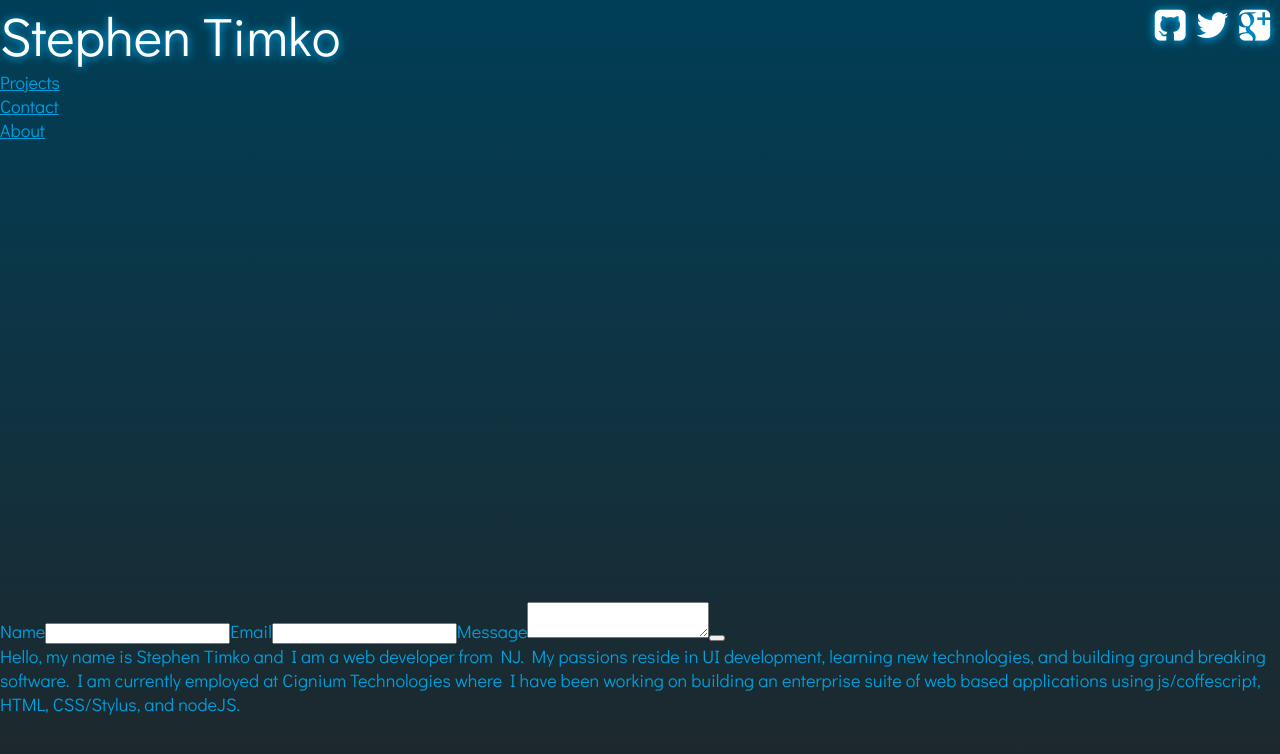
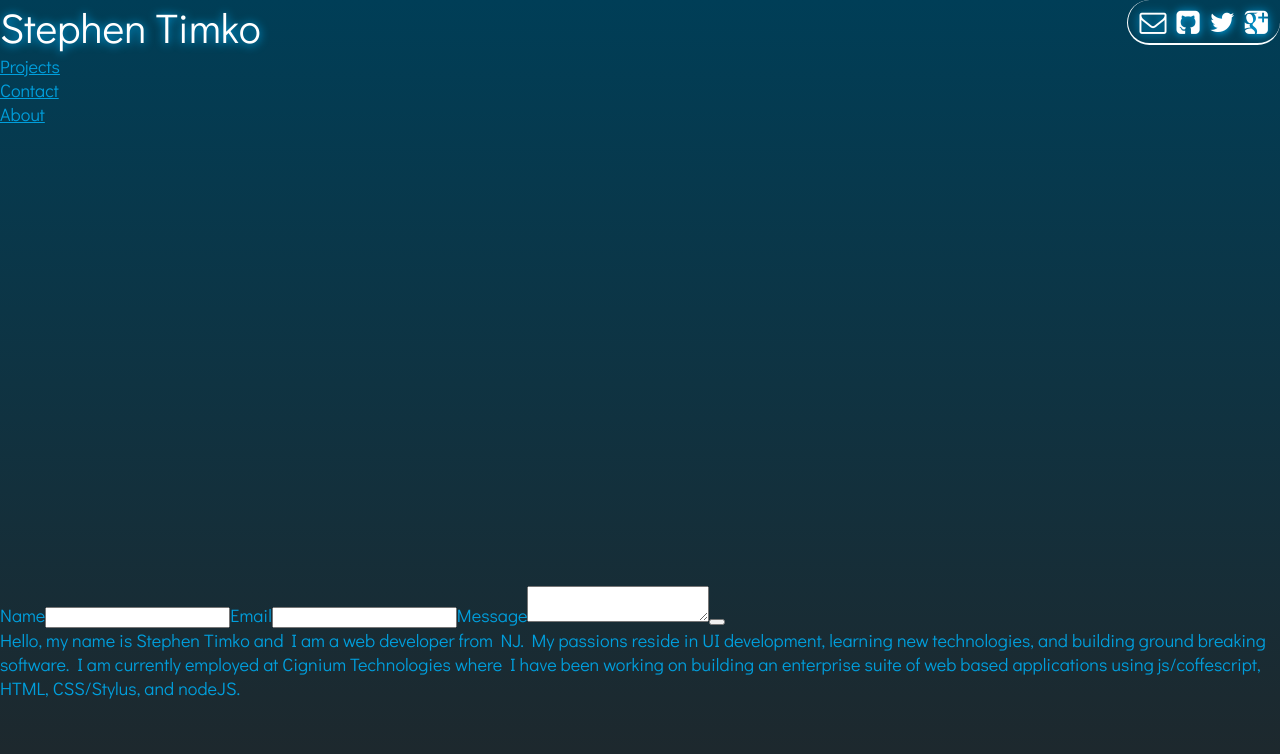
Before and after one commit to stimko/stephentimko, a Node server app: page / in a window 1280 px wide. Shown: the top 754 px of the page. Run offline with Node 20, Linux system fonts and the light colour scheme; data that the repository does not hold is empty; some libraries are stand-ins or nearby versions.

Commit message:
social styling

```diff
--- a/public/stylesheets/style.css
+++ b/public/stylesheets/style.css
@@ -5,9 +5,9 @@ table{border-collapse:separate;border-spacing:0;vertical-align:middle}
 caption,th,td{text-align:left;font-weight:normal;vertical-align:middle}
 a img{border:none}
 html,body{overflow:auto;color:#009fdd;position:relative;font:18px 'Didact Gothic',serif;background:-webkit-gradient(linear, left top, left bottom, color-stop(0, #003e57), color-stop(1, #1f272b));background:-webkit-linear-gradient(top, #003e57 0%, #1f272b 100%);background:-moz-linear-gradient(top, #003e57 0%, #1f272b 100%);background:-o-linear-gradient(top, #003e57 0%, #1f272b 100%);background:-ms-linear-gradient(top, #003e57 0%, #1f272b 100%);background:linear-gradient(top, #003e57 0%, #1f272b 100%);height:100%;-webkit-perspective:1600;-moz-perspective:1600;-ms-perspective:1600;perspective:1600}
-h1{color:#fff;font-size:3em;text-shadow:0 1px 10px #00b7ff}
+h1{color:#fff;font-size:2.3em;text-shadow:0 1px 10px #00b7ff}
 ul li{list-style-type:none}
-.social{padding-right:5px;font-size:2em;float:right;}
+.social{padding:4px 7px;border-bottom:2px solid #fff;border-left:1px solid #fff;-webkit-border-radius:38px;border-radius:38px;font-size:1.5em;float:right;}
 .social i{color:#fff;text-shadow:0 1px 10px #00b7ff;padding:5px}
 #contact{float:left}
 #about{float:left}
--- a/public/stylesheets/style.styl
+++ b/public/stylesheets/style.styl
@@ -12,7 +12,7 @@ body
 
 h1
   color white
-  font-size 3em
+  font-size 2.3em
   text-shadow 0px 1px 10px rgba(0,183,255,1)
 
 ul
@@ -20,8 +20,11 @@ ul
     list-style-type: none
 
 .social
-  padding-right 5px
-  font-size 2em
+  padding 4px 7px
+  border-bottom 2px solid white
+  border-left 1px solid white
+  border-radius 38px
+  font-size 1.5em
   float right
   i
     color white
--- a/views/social.jade
+++ b/views/social.jade
@@ -1,4 +1,5 @@
 .social
+	i(class="icon-envelope")
 	i(class="icon-github-sign")
 	i(class="icon-twitter")
 	i(class="icon-google-plus-sign")
```
Also changed, not shown: public/images/Pert2in1.PNG (added), public/images/ciaobellagelato.PNG (added), public/images/gwfassociates.PNG (added), public/images/monbijou.PNG (added), public/images/thesudzinator.PNG (added), public/images/visualizer.PNG (added).
